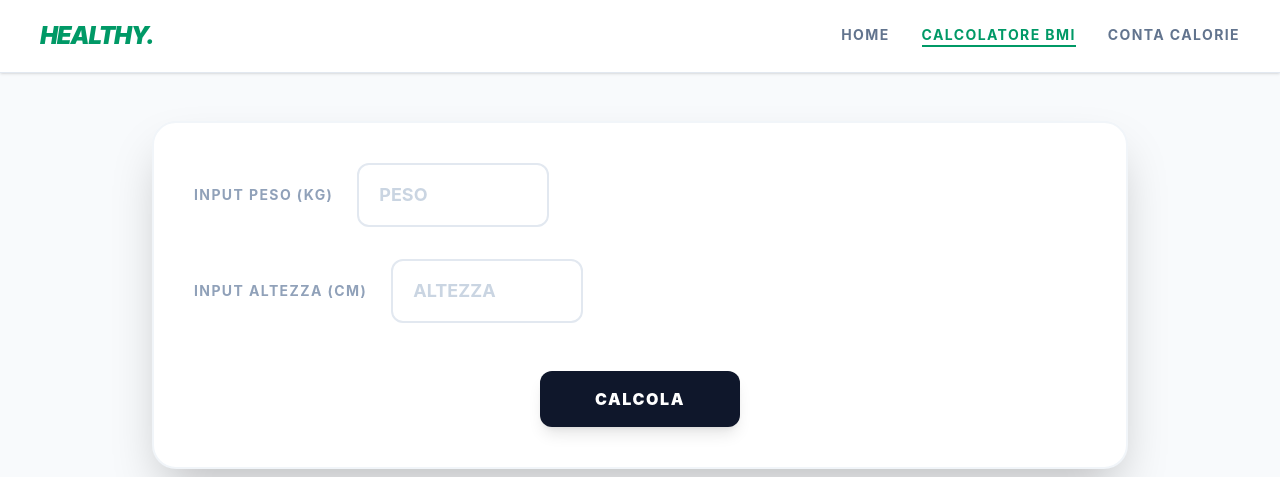
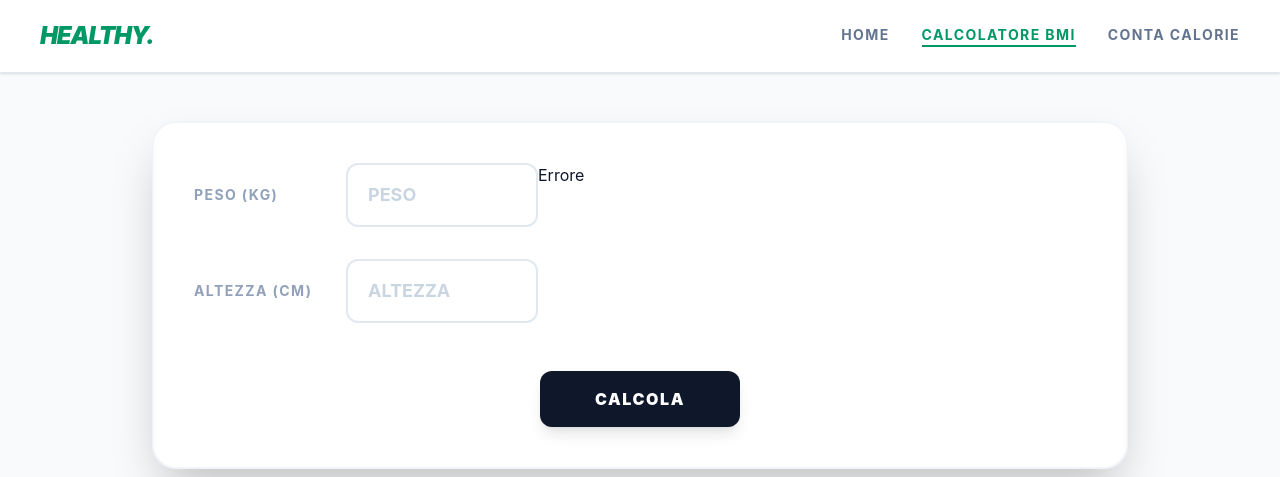
Before and after one commit to Granori/Progetto-SaluteBenessere, a React (Vite) app: page /calcolatorebmi in a window 1280 px wide. Shown: the top 477 px of the page. Built offline with nearby package versions, Linux system fonts and the light colour scheme.

Commit message:
Aggiunta validazione frontend calcolo BMI

```diff
--- a/main.js
+++ b/main.js
@@ -26,16 +26,21 @@ app.use((req, res, next) => {
 
 app.use(express.static(join(import.meta.dirname, 'dist')));
 
+app.get('/', (req, res) => {
+  res.sendFile(join(import.meta.dirname, 'dist', 'index.html'));
+});
+
 app.get('/home', (req, res) => {
-  res.sendFile(join(import.meta.dirname, 'dist', 'index.html'));
+  res.redirect('/');
 });
 
 app.get('/api/test', (req, res) => {
     res.json({ messaggio: "Ciao da Express!!", timestamp: new Date() });
 });
 
-app.get('/', (req, res) => {
-  res.redirect('/home');
+app.post('/api/calcolo_bmi', (req, res) => {
+    const body = req.body;
+
 });
 
 app.use((req, res) => {
--- a/src/App.jsx
+++ b/src/App.jsx
@@ -1,4 +1,4 @@
-import { BrowserRouter as Router, Routes, Route } from 'react-router-dom';
+import { BrowserRouter as Router, Routes, Route, Navigate } from 'react-router-dom';
 import { useState } from 'react';
 import Navbar from './pages/navbar';
 import Home from './pages/home';
@@ -13,10 +13,13 @@ function App() {
         <Navbar />
 
         <Routes>
-          <Route path="/" element={<PagBMI />} />
+          <Route path="/" element={<Home />} />
+          <Route path="/home" element={<Navigate to="/" replace />} />
+
           <Route path="/calcolatorebmi" element={<PagBMI />} />
           <Route path="/contacalorie" element={<PagCalorie />} />
 
+          <Route path="*" element={<h1>Error 404</h1>} />
         </Routes>
 
       </div>
--- a/src/pages/bmi.jsx
+++ b/src/pages/bmi.jsx
@@ -1,32 +1,85 @@
 import { useState, useEffect } from "react";
+const regNumerico = /^[0-9]+$/;
 
 export default function PagBMI() {
+    const [peso, setPeso] = useState("");
+    const [altezza, setAltezza] = useState("");
+    const [errors, setErrors] = useState({});
+
     // const [caricamento, setCaricamento] = useState(true);
+    // if (caricamento) return <p>Caricamento in corso...</p>;
 
-    // if (caricamento) return <p>Caricamento in corso...</p>;
+    async function gestisciBMI(e) {
+        e.preventDefault();
+
+        const nuoviErrori = {};
+
+        // I numeri decimali usano il punto
+        const p = peso.replace(',', '.');
+        const a = altezza.replace(',', '.');
+
+        // Verifico se i valori numerici sono validi
+        if (!regNumerico.test(p) || isNaN(parseFloat(p))) {
+            nuoviErrori.peso = "Inserisci un peso valido";
+        }
+        if (!regNumerico.test(a) || isNaN(parseFloat(a))) {
+            nuoviErrori.altezza = "Inserisci un'altezza valida";
+        }
+
+        // Guardo che ci siano errori
+        if (Object.keys(nuoviErrori).length > 0) {
+            setErrors(nuoviErrori); // Aggiungo gli errori
+            return;
+        }
+        setErrors({}); // Svuoto gli errori
+
+        const datiBMI = { peso, altezza };
+        try {
+            const response = await fetch('/api/calcolo_bmi', {
+                method: 'POST',
+                headers: { 'Content-Type': 'application/json' },
+                body: JSON.stringify(datiBMI)
+            });
+
+            if (response.ok) {
+                const risultato = await response.json();
+                console.log(risultato)
+                // setBmi(risultato.valoreBmi);
+            }
+        } catch (errore) {
+            console.error("Errore invio:", errore);
+        }
+
+    }
 
     return (
         <main class="max-w-5xl mx-auto py-12 px-6">
             <section class="bg-white border-2 border-slate-100 rounded-3xl p-10 shadow-2xl mb-16 relative overflow-hidden">
-                <div class="space-y-8">
-                    <div class="flex items-center gap-6">
-                        <span class="text-sm font-bold text-slate-400 uppercase tracking-widest">Input Peso (kg)</span>
-                        <input type="number" placeholder="PESO"
-                            class="w-48 px-5 py-4 border-2 border-slate-200 rounded-xl focus:ring-4 focus:ring-emerald-100 focus:border-emerald-500 outline-none transition-all font-bold text-lg placeholder:text-slate-300" />
+                <form class="space-y-8" onSubmit={gestisciBMI}>
+                    <div class="flex flex-wrap">
+                        <div class="flex items-center gap-6">
+                            <label htmlFor="input-peso" class="w-32 text-sm font-bold text-slate-400 uppercase tracking-widest">Peso (kg)</label>
+                            <input id="input-peso" type="text" placeholder="PESO" value={peso} onChange={(e) => setPeso(e.target.value)}
+                                class="w-48 px-5 py-4 border-2 border-slate-200 rounded-xl focus:ring-4 focus:ring-emerald-100 focus:border-emerald-500 outline-none transition-all font-bold text-lg placeholder:text-slate-300" />
+                        </div>
+                        <div>
+                            Errore
+                        </div>
+
                     </div>
 
                     <div class="flex items-center gap-6">
-                        <span class="text-sm font-bold text-slate-400 uppercase tracking-widest">Input Altezza (cm)</span>
-                        <input type="number" placeholder="ALTEZZA"
+                        <label htmlFor="input-altezza" class="w-32 text-sm font-bold text-slate-400 uppercase tracking-widest">Altezza (cm)</label>
+                        <input id="input-altezza" type="text" placeholder="ALTEZZA" value={altezza} onChange={(e) => setAltezza(e.target.value)}
                             class="w-48 px-5 py-4 border-2 border-slate-200 rounded-xl focus:ring-4 focus:ring-emerald-100 focus:border-emerald-500 outline-none transition-all font-bold text-lg placeholder:text-slate-300" />
                     </div>
 
                     <div class="flex justify-center pt-4">
-                        <button class="w-full max-w-[200px] py-4 bg-slate-900 hover:bg-emerald-600 text-white font-black rounded-xl shadow-lg hover:shadow-emerald-200 transition-all duration-300 uppercase tracking-widest">
+                        <button type="submit" class="w-full max-w-[200px] py-4 bg-slate-900 hover:bg-emerald-600 text-white font-black rounded-xl shadow-lg hover:shadow-emerald-200 transition-all duration-300 uppercase tracking-widest">
                             Calcola
                         </button>
                     </div>
-                </div>
+                </form>
             </section>
 
             <article class="grid grid-cols-1 md:grid-cols-2 gap-12 items-start">
--- a/src/pages/navbar.jsx
+++ b/src/pages/navbar.jsx
@@ -6,7 +6,7 @@ export default function Navbar() {
         <header class="w-full bg-white border-b border-slate-200 px-10 py-5 flex justify-between items-center shadow-sm">
             <div class="font-black text-2xl tracking-tighter text-emerald-600 italic">HEALTHY.</div>
             <nav class="flex gap-8 text-sm font-bold uppercase tracking-widest text-slate-500">
-                <NavLink to="/home"
+                <NavLink to="/"
                     className={({ isActive }) => isActive ? "text-emerald-600 border-b-2 border-emerald-600" : "hover:text-emerald-500 transition"}
                 >
                     Home
```
